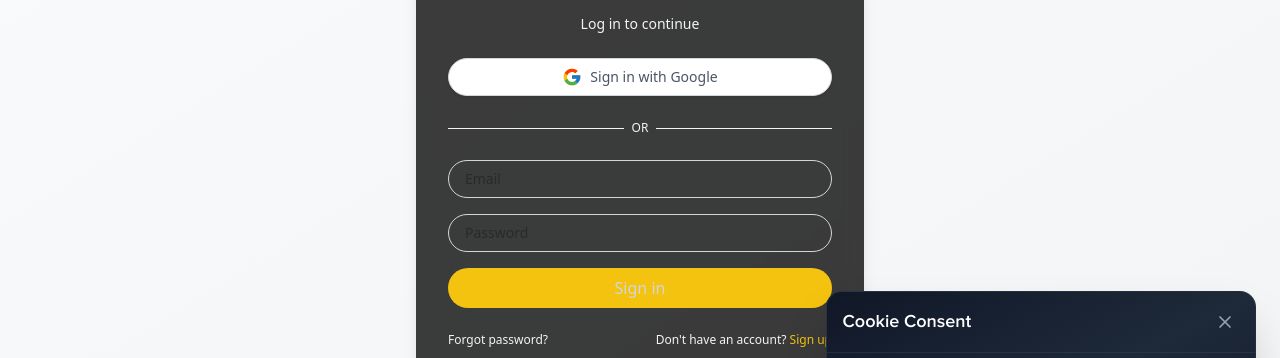
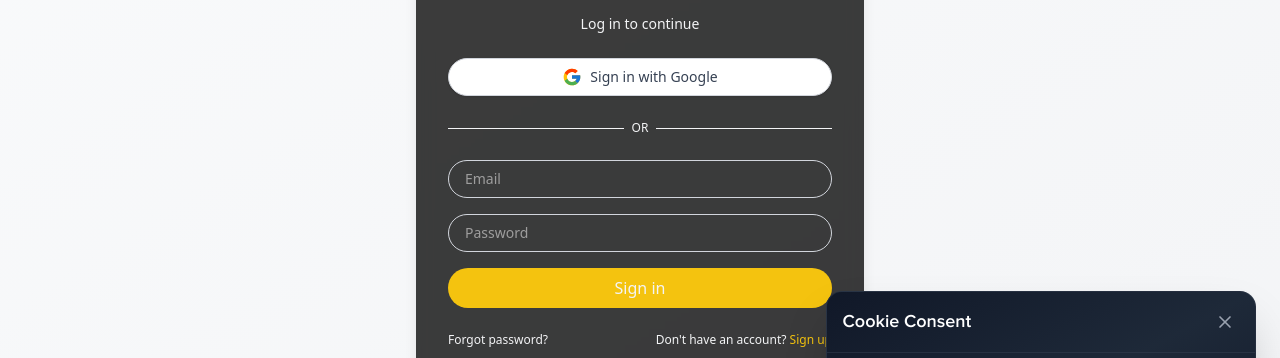
Before and after one commit to judeandy1999/vamossy.com, a Next.js app: page /login in a window 1280 px wide. Shown: the part 255-613 px from the top of the page. Built offline with nearby package versions, Linux system fonts and the light colour scheme; no server answers.

Commit message:
style: update button and input text colors for improved visibility on LoginPage

```diff
--- a/app/login/page.jsx
+++ b/app/login/page.jsx
@@ -74,7 +74,7 @@ export default function LoginPage() {
           className="flex items-center justify-center gap-2 bg-white border border-gray-300 rounded-full py-2 px-4 shadow-sm hover:shadow transition transform hover:scale-105"
         >
           <FcGoogle size={20} />
-          <span className="text-sm font-medium text-gray-600">Sign in with Google</span>
+          <span className="text-sm font-medium text-gray-700">Sign in with Google</span>
         </button>
 
         {/* Divider */}
@@ -90,7 +90,7 @@ export default function LoginPage() {
             value={email}
             onChange={(e) => setEmail(e.target.value)}
             required
-            className="px-4 py-2 rounded-full border border-gray-300 focus:outline-none focus:ring-2 focus:ring-yellow-400 text-sm"
+            className="text-white px-4 py-2 rounded-full border border-gray-300 focus:outline-none focus:ring-2 focus:ring-yellow-400 text-sm"
           />
           <input
             type="password"
@@ -98,7 +98,7 @@ export default function LoginPage() {
             value={password}
             onChange={(e) => setPassword(e.target.value)}
             required
-            className="px-4 py-2 rounded-full border border-gray-300 focus:outline-none focus:ring-2 focus:ring-yellow-400 text-sm"
+            className="text-white px-4 py-2 rounded-full border border-gray-300 focus:outline-none focus:ring-2 focus:ring-yellow-400 text-sm"
           />
 
           {(error || hubSpotError) && (
@@ -108,7 +108,7 @@ export default function LoginPage() {
           <button
             type="submit"
             disabled={loading || hubSpotLoading}
-            className="bg-[#f4c30f] hover:bg-yellow-500 text-gray-300 rounded-full py-2 font-medium transition-colors"
+            className="bg-[#f4c30f] hover:bg-yellow-500 text-gray-100 rounded-full py-2 font-medium transition-colors"
           >
             {loading || hubSpotLoading ? 'Logging in...' : 'Sign in'}
           </button>
```
